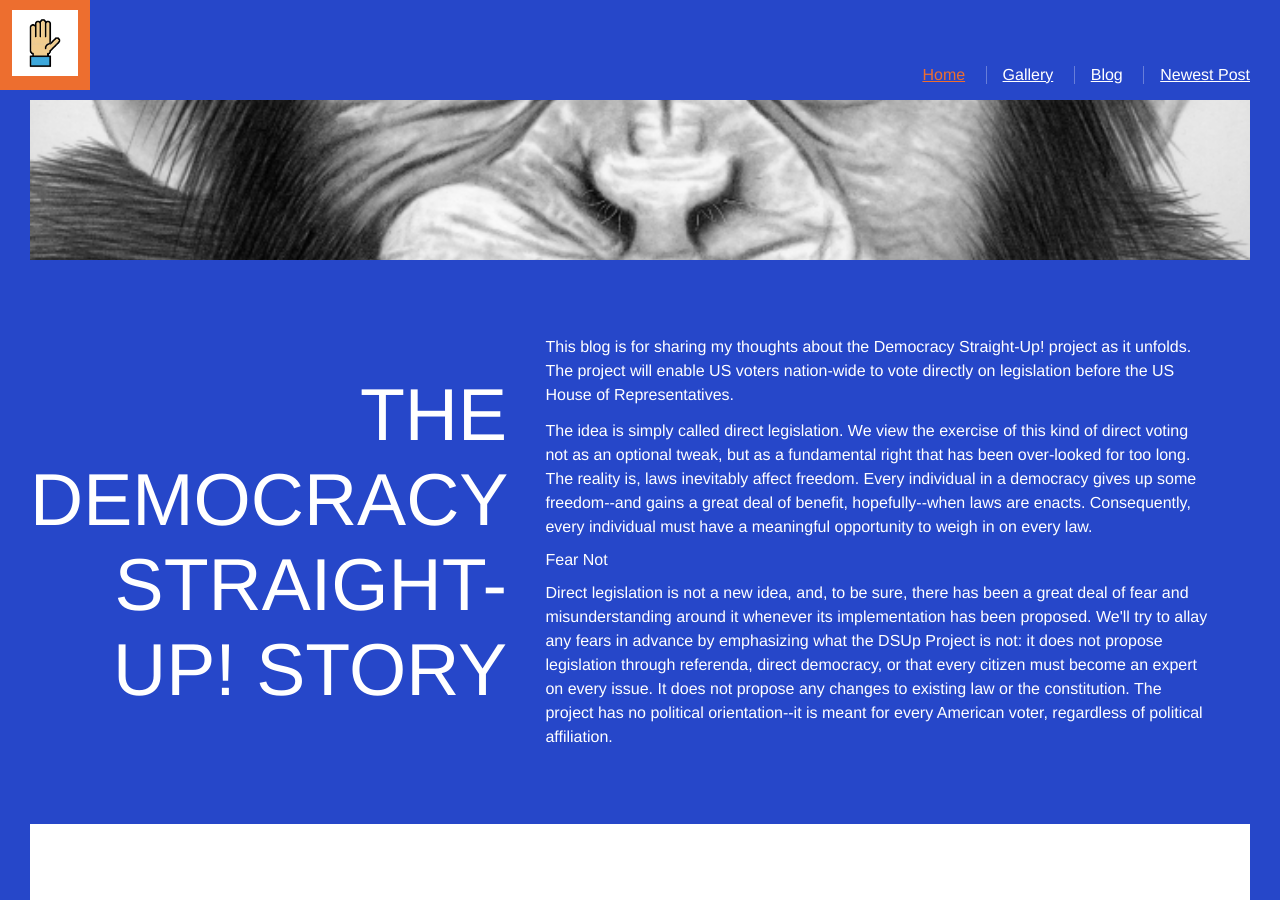
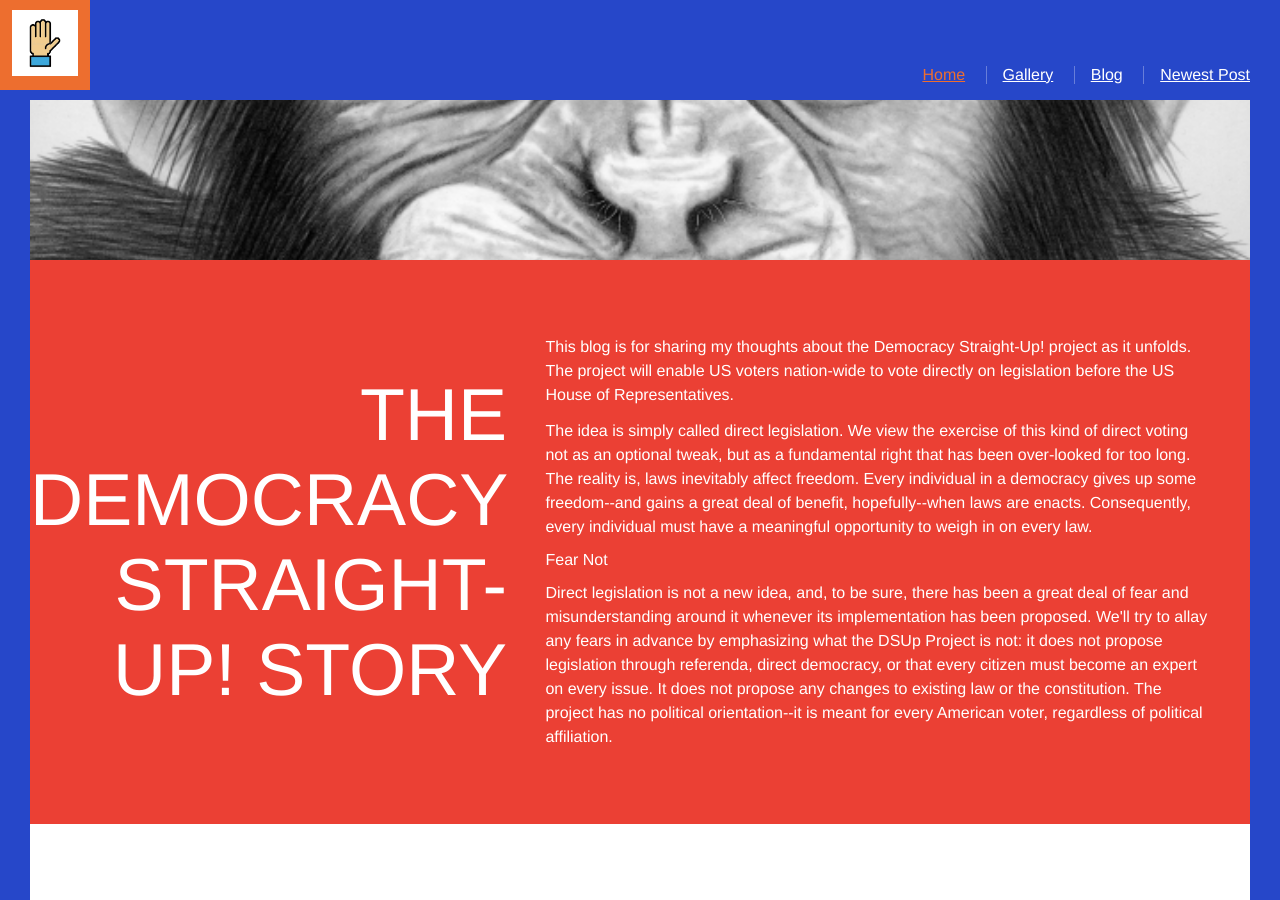
Before and after one commit to OmneBonum/dsu, a Jekyll site: the page built from index.html, in a window 1280 px wide and 900 px high, scrolled down 640 px. Built offline with Jekyll 4.4.1, drawn with Linux system fonts in a browser that asks for light colours.

Commit message:
Change color to red for div with home-callout style

```diff
--- a/css/main.css
+++ b/css/main.css
@@ -277,8 +277,8 @@
   text-align: center;
 }
 .home-callout {
-  align-items: center;;
-  background-color: #2647c9;
+  align-items: center;
+  background-color: #eb4034;
   color: #fff;
   display: flex;
   padding: 7vh 0;
```
Also changed, not shown: 1 other file.
